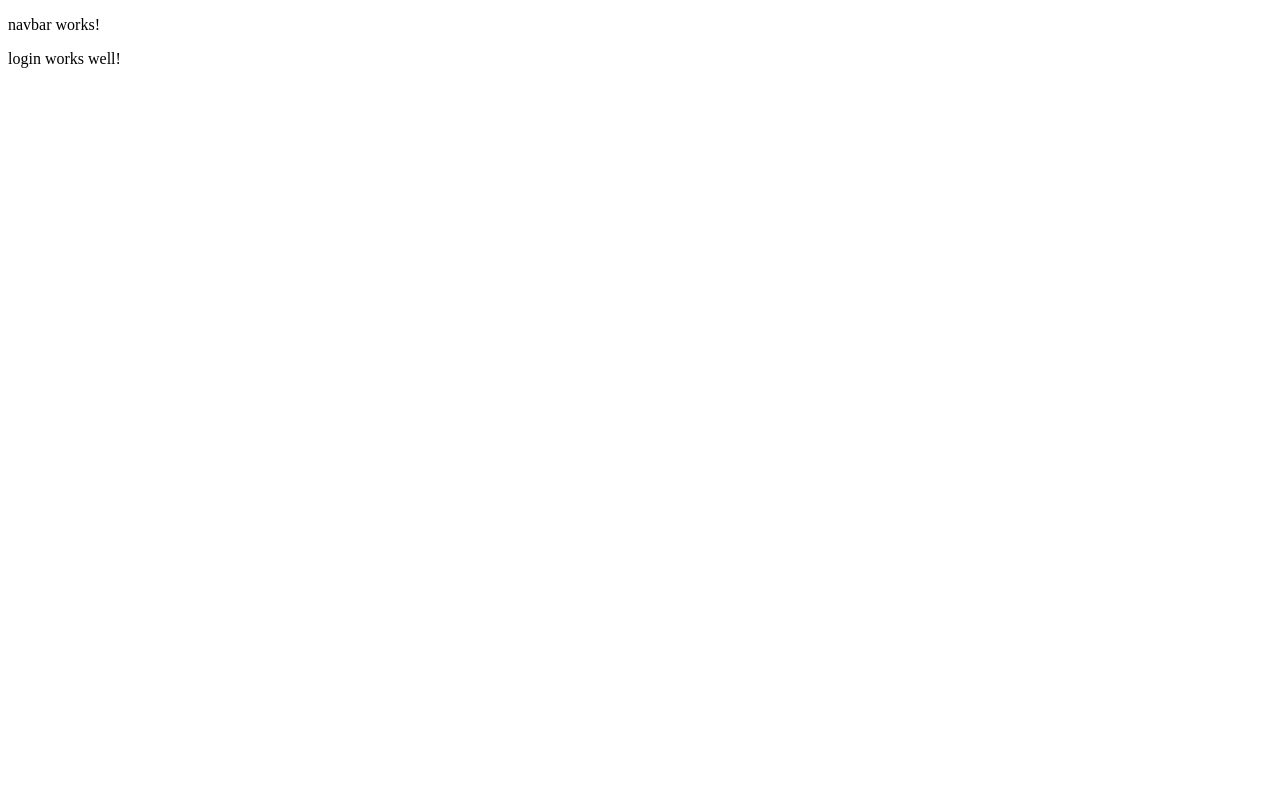
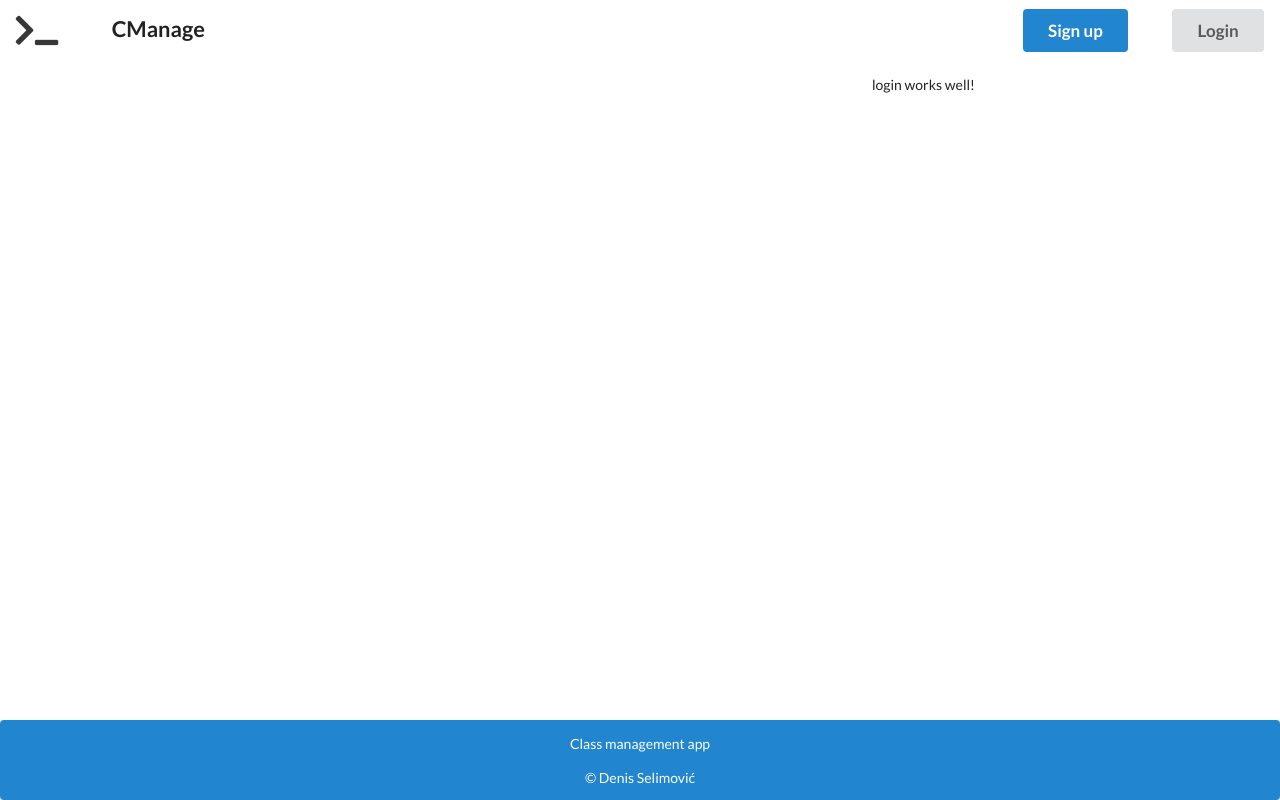
Before and after one commit to denis-selimovic/ClassManagement, an Angular app in the folder class-management-webapp/: page / in a window 1280 px wide. Built offline with nearby package versions, Linux system fonts and the light colour scheme.

Commit message:
Finished navbar component

```diff
--- a/class-management-webapp/src/app/app.module.ts
+++ b/class-management-webapp/src/app/app.module.ts
@@ -9,8 +9,9 @@ import { NavbarComponent } from './auth/navbar/navbar.component';
 
 const appRoutes: Routes = [
   { path: '', component: NavbarComponent, children: [
-    { path: '', component: LoginComponent }, { path: 'register', component: RegisterComponent }
-    ] }
+      { path: '', component: LoginComponent }, { path: 'register', component: RegisterComponent }
+    ]
+  }
 ];
 
 @NgModule({
--- a/class-management-webapp/src/app/auth/navbar/navbar.component.css
+++ b/class-management-webapp/src/app/auth/navbar/navbar.component.css
@@ -0,0 +1,6 @@
+.navbar-footer {
+  position: absolute;
+  bottom: 0;
+  width: 100%;
+  height: 10%;
+}
--- a/class-management-webapp/src/app/auth/navbar/navbar.component.html
+++ b/class-management-webapp/src/app/auth/navbar/navbar.component.html
@@ -1,2 +1,29 @@
-<p>navbar works!</p>
-<router-outlet></router-outlet>
+<div class="ui huge secondary menu">
+  <div class="item">
+    <i class="big terminal icon"></i>
+  </div>
+  <div class="item">
+    <div class="ui medium header">CManage</div>
+  </div>
+  <div class="right menu">
+    <div class="ui item">
+      <button class="ui primary medium button" routerLink="register">Sign up</button>
+    </div>
+    <div class="ui item">
+      <button class="ui medium button" routerLink="">Login</button>
+    </div>
+  </div>
+</div>
+<div class="ui three column grid">
+  <div class="row">
+    <div class="column"></div>
+    <div class="column"></div>
+    <div class="column">
+      <router-outlet></router-outlet>
+    </div>
+  </div>
+</div>
+<div class="ui blue inverted center aligned segment navbar-footer">
+  <p>Class management app</p>
+  <p>&#169; Denis Selimović</p>
+</div>
--- a/class-management-webapp/src/index.html
+++ b/class-management-webapp/src/index.html
@@ -6,6 +6,7 @@
   <base href="/">
   <meta name="viewport" content="width=device-width, initial-scale=1">
   <link rel="icon" type="image/x-icon" href="favicon.ico">
+  <link rel="stylesheet" href="https://cdnjs.cloudflare.com/ajax/libs/semantic-ui/2.4.1/semantic.min.css"/>
 </head>
 <body>
   <app-root></app-root>
```
